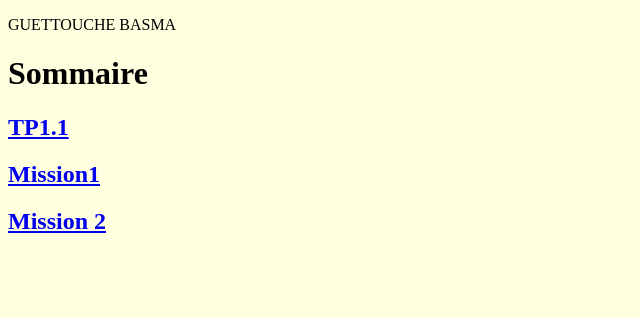
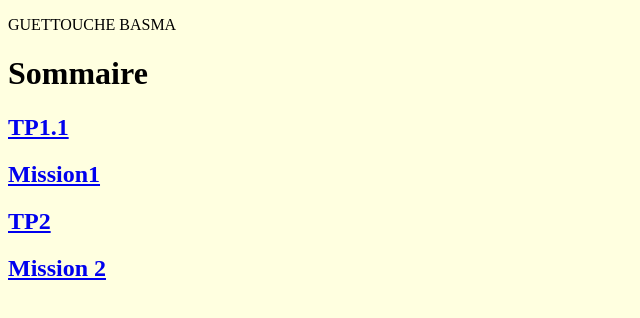
Before and after one commit to BasmaCooki/TP1.1-Mission1, a plain HTML site: page index.html in a window 1280 px wide. Shown: the whole page, without its empty margins (0-640 px from the left). Drawn offline with Linux system fonts and the light colour scheme.

Commit message:
Update index.html

```diff
--- a/index.html
+++ b/index.html
@@ -11,7 +11,8 @@
         <h1> Sommaire</h1>
         <h2> <a href="https://basmacooki.github.io/Tp1.1/">TP1.1</a></h2>
         <h2> <a href="https://basmacooki.github.io/TP2Mission1/">Mission1</a></h2>
-        <h2> <a href="https://basmacooki.github.io/T2.Mission2/">Mission 2</a></h2>
+        <h2> <a href="https://basmacooki.github.io/T2.Mission2/">TP2</a></h2>
+        <h2> <a href="https://basmacooki.github.io/Mission2/">Mission 2</a></h2>
 
 </body>
 </html>
```
